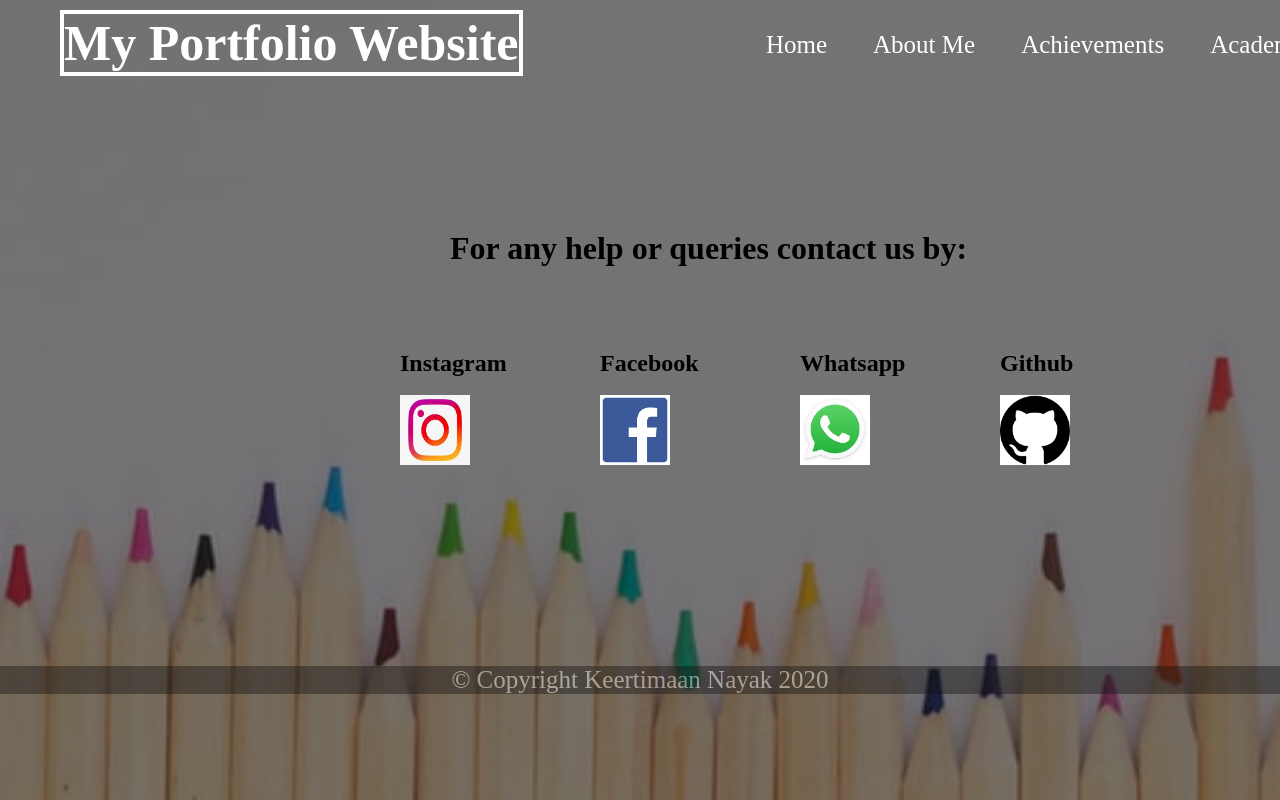
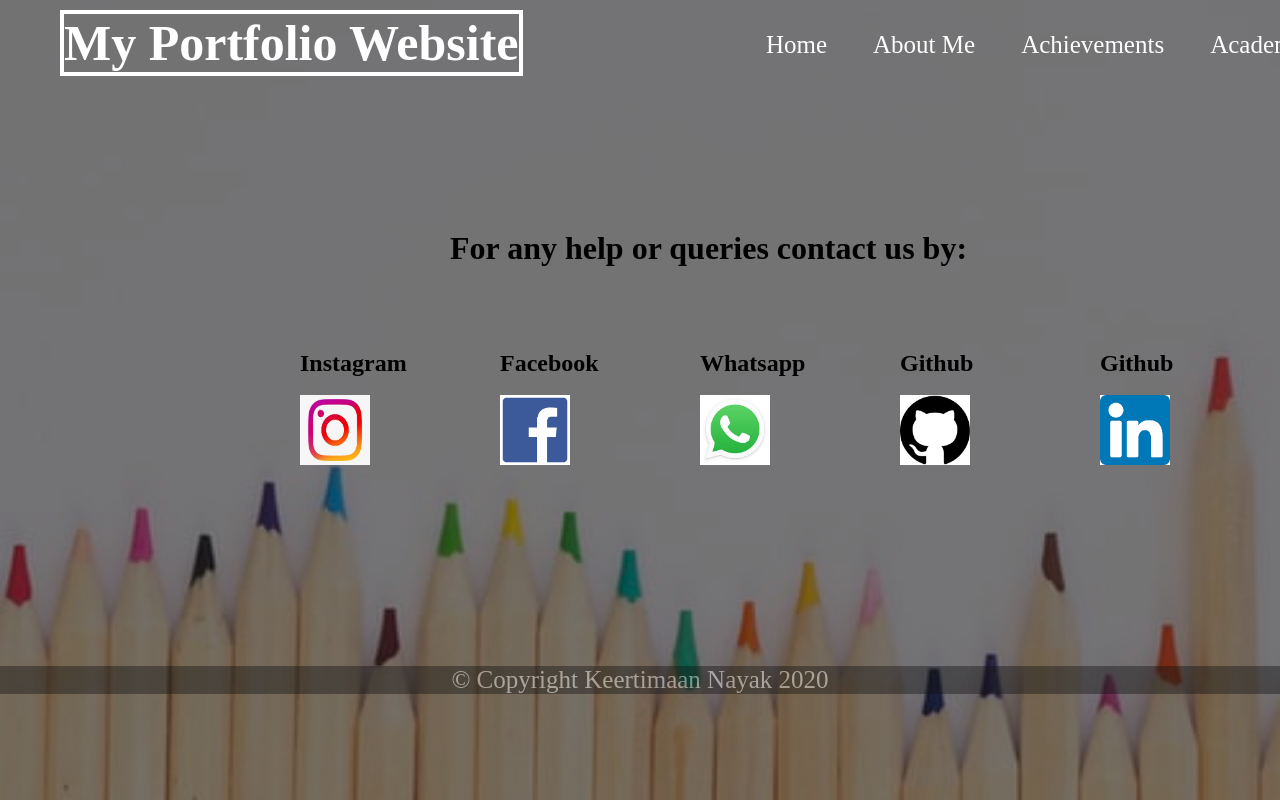
Before and after one commit to KeertimaanNayak/KeertimaanNayak.github.io, a plain HTML site: page Contact Us.htm in a window 1280 px wide. Shown: the top 800 px of the page. Drawn offline with Linux system fonts and the light colour scheme.

Commit message:
Add Linkedln account

```diff
--- a/Contact Us.htm
+++ b/Contact Us.htm
@@ -23,22 +23,27 @@
 	<div class="Instagram">
 		<h2>Instagram</h2>
 		<br>
-		<a href="https://www.instagram.com/_.keertimaan_nayak._/"><img src="ig.jpg" alt="HTML tutorial" style="width:70px;height:70px;border:0"></a>
+		<a href="https://www.instagram.com/_.keertimaan_nayak._/"><img src="ig.jpg" alt="Instagram link" style="width:70px;height:70px;border:0"></a>
 	</div>
 	<div class="Facebook">
 		<h2>Facebook</h2>
 		<br>
-		<a href="https://www.facebook.com/keertimaan.nayak.5"><img src="fb.jpg" alt="HTML tutorial" style="width:70px;height:70px;border:0"></a>
+		<a href="https://www.facebook.com/keertimaan.nayak.5"><img src="fb.jpg" alt="Facebook Link" style="width:70px;height:70px;border:0"></a>
 	</div>
 	<div class="Whatsapp">
 		<h2>Whatsapp</h2>
 		<br>
-		<a href="https://web.whatsapp.com/"><img src="wp.jpg" alt="HTML tutorial" style="width:70px;height:70px;border:0"></a>
+		<a href="https://web.whatsapp.com/"><img src="wp.jpg" alt="Whatsapp Link" style="width:70px;height:70px;border:0"></a>
 	</div>
 	<div class="Github">
 		<h2>Github</h2>
 		<br>
-		<a href="https://github.com/KeertimaanNayak"><img src="github.jpg" alt="HTML tutorial" style="width:70px;height:70px;border:0"></a>
+		<a href="https://github.com/KeertimaanNayak"><img src="github.jpg" alt="Github Link" style="width:70px;height:70px;border:0"></a>
+	</div>
+	<div class="Linkedln">
+		<h2>Github</h2>
+		<br>
+		<a href="https://www.linkedin.com/in/keertimaan-nayak-1108991a7/"><img src="linkedln.jpg" alt="Linkedln Link" style="width:70px;height:70px;border:0"></a>
 	</div>
 	<div class="Copyrights">
 		<br><br><br><br><br><br><br><br><br><br><br><br><br><br><br><br><br><br><br><br><br><br><br><br><br><br><br><br><br><br><br><br><br><br><br><br><br>
--- a/style3.css
+++ b/style3.css
@@ -64,22 +64,27 @@ body{
 .Instagram{
 	position: absolute;
 	top:350px;
-	left:400px;
+	left:300px;
 }
 .Facebook{
 	position:absolute;
 	top:350px;
-	left:600px;
+	left:500px;
 }
 .Whatsapp{
 	position: absolute;
 	top:350px;
-	left:800px;
+	left:700px;
 }
 .Github{
 	position: absolute;
 	top:350px;
-	left:1000px;
+	left:900px;
+}
+.Linkedln{
+	position:absolute;
+	top:350px;
+	left:1100px;
 }
 .head h1{
 	position: absolute;
```
Also changed, not shown: linkedln.jpg (added). Lines whose indentation alone changed are shown as unchanged.
